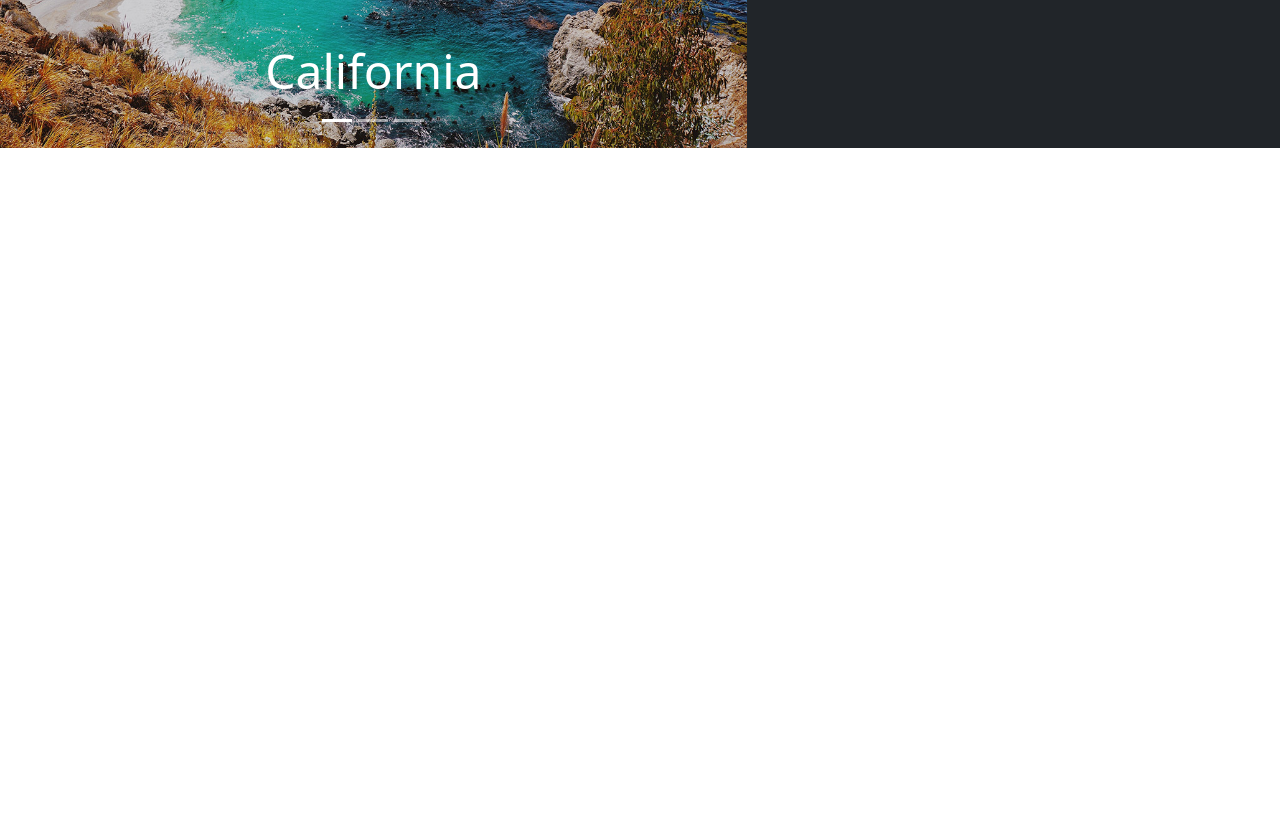
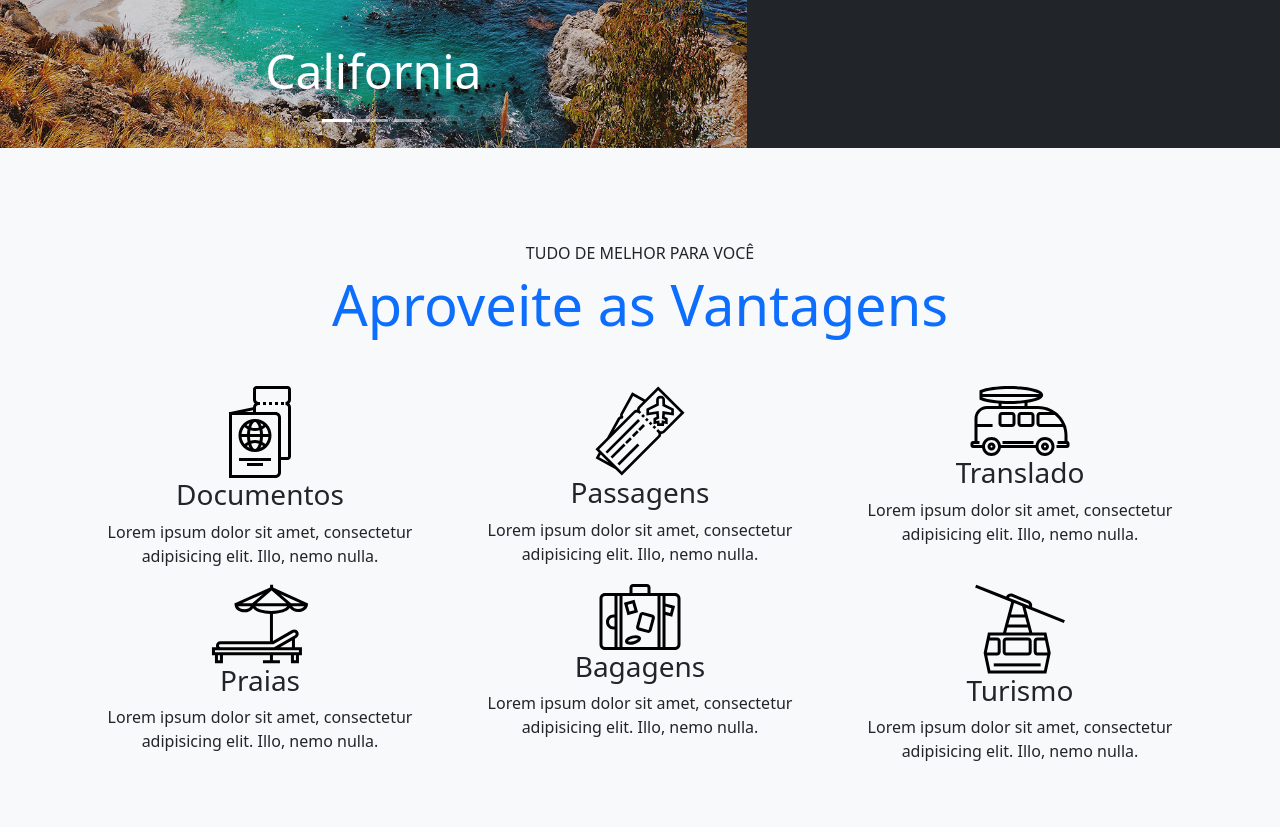
Before and after one commit to owilliangoncalves/bootstrap-pratice, a website: page index.html in a window 1280 px wide. Shown: the part 414-1244 px from the top of the page. Drawn offline with nearby package versions, Linux system fonts and the light colour scheme.

Commit message:
ajuste de container na section

```diff
--- a/CSS/style.css
+++ b/CSS/style.css
@@ -5,3 +5,7 @@ body {
 .box-shadow {
   box-shadow: 0 2px 10px 0 rgb(212, 212, 212);
 }
+
+.icone {
+  height: 100px;
+}
--- a/index.html
+++ b/index.html
@@ -1,50 +1,32 @@
 <!DOCTYPE html>
 <html lang="pt-BR">
+
 <head>
   <meta charset="UTF-8" />
   <meta name="viewport" content="width=device-width, initial-scale=1.0" />
   <link rel="stylesheet" href="./CSS/bootstrap.css" />
   <link rel="stylesheet" href="./CSS/style.css" />
-    <script
-      src="https://cdn.jsdelivr.net/npm/bootstrap@5.3.3/dist/js/bootstrap.bundle.min.js"
+  <script src="https://cdn.jsdelivr.net/npm/bootstrap@5.3.3/dist/js/bootstrap.bundle.min.js"
     integrity="sha384-YvpcrYf0tY3lHB60NNkmXc5s9fDVZLESaAA55NDzOxhy9GkcIdslK1eN7N6jIeHz"
-      crossorigin="anonymous"
-    ></script>
+    crossorigin="anonymous"></script>
 
   <title>Caravan</title>
 </head>
-  <body class="">
-    <nav
-      class="box-shadow navbar navbar-expand-md fixed-top bg-body-tertiary py-2"
-    >
+
+<body>
+  <nav class="box-shadow navbar navbar-expand-md fixed-top bg-body-tertiary py-2">
     <div class="container-fluid">
-        <a href="#" class="navbar-brand ms-2"
-          ><img src="./img/caravan.svg" alt="caravan-logo"
-        /></a>
-        <button
-          class="navbar-toggler"
-          type="button"
-          data-bs-toggle="collapse"
-          data-bs-target="#navbarSupportedContent"
-          aria-controls="navbarSupportedContent"
-          aria-expanded="false"
-          aria-label="Toggle navigation"
-        >
+      <a href="#" class="navbar-brand ms-2"><img src="./img/caravan.svg" alt="caravan-logo" /></a>
+      <button class="navbar-toggler" type="button" data-bs-toggle="collapse" data-bs-target="#navbarSupportedContent"
+        aria-controls="navbarSupportedContent" aria-expanded="false" aria-label="Toggle navigation">
         <span class="navbar-toggler-icon"></span>
       </button>
 
       <div id="navbarSupportedContent" class="collapse navbar-collapse">
         <ul class="navbar-nav ms-auto mb-2">
           <li class="nav-item dropdown">
-              <a
-                href=""
-                class="nav-link ms-sm-2 dropdown-toggle"
-                href="#"
-                role="button"
-                data-bs-toggle="dropdown"
-                aria-expanded="false"
-                >Locais</a
-              >
+            <a href="" class="nav-link ms-sm-2 dropdown-toggle" href="#" role="button" data-bs-toggle="dropdown"
+              aria-expanded="false">Locais</a>
             <ul class="dropdown-menu">
               <li><a class="dropdown-item" href="#">California</a></li>
               <li><a class="dropdown-item" href="#">Paris</a></li>
@@ -61,9 +43,7 @@
             <a href="#" class="nav-link ms-sm-2">Login</a>
           </li>
           <li class="nav-item">
-              <a href="#" class="btn btn-outline-primary me-2 ms-sm-4"
-                >Inscreva-se</a
-              >
+            <a href="#" class="btn btn-outline-primary me-2 ms-sm-4">Inscreva-se</a>
           </li>
         </ul>
       </div>
@@ -75,7 +55,8 @@
       <div class=" col-md-7 p-0  ">
         <div id="carouselImagens" class="carousel carousel-white slide carousel-fade" data-bs-ride="carousel">
           <div class="carousel-indicators">
-              <button type="button" data-bs-target="#carouselImagens" data-bs-slide-to="0" class="active" aria-current="true" aria-label="California"></button>
+            <button type="button" data-bs-target="#carouselImagens" data-bs-slide-to="0" class="active"
+              aria-current="true" aria-label="California"></button>
             <button type="button" data-bs-target="#carouselImagens" data-bs-slide-to="1" aria-label="Dublin"></button>
             <button type="button" data-bs-target="#carouselImagens" data-bs-slide-to="2" aria-label="Paris"></button>
           </div>
@@ -119,18 +100,9 @@
         </p>
         <form action="">
           <div class="input-group input-group-lg ">
-              <input
-                type="text"
-                class="form-control"
-                placeholder="Email"
-                aria-label="Email"
-                aria-describedby="button-addon2"
-              />
-              <button
-                class="btn btn-primary"
-                type="button"
-                id="button-addon2"
-              >
+            <input type="text" class="form-control" placeholder="Email" aria-label="Email"
+              aria-describedby="button-addon2" />
+            <button class="btn btn-primary" type="button" id="button-addon2">
               Inscreva-se
             </button>
           </div>
@@ -139,6 +111,63 @@
     </div>
   </section>
 
+  <section class="py-5 bg-light text-center">
+    <div class="container">
+      <div class="my-5">
+        <span class="h6 d-block">TUDO DE MELHOR PARA VOCÊ</span>
+        <h2 class="display-4 text-primary">Aproveite as Vantagens</h2>
+      </div>
+      <div class="row">
+        <div class="col-xl-4 col-md-6">
+          <div class="d-flex justify-content-center">
+            <img src="img/icones/passaporte.svg" alt="Passaporte">
+          </div>
+          <h3>Documentos</h3>
+          <p>Lorem ipsum dolor sit amet, consectetur adipisicing elit. Illo, nemo nulla.</p>
+        </div>
+
+        <div class="col-xl-4 col-md-6">
+          <div class="d-flex justify-content-center">
+            <img src="img/icones/passagens.svg" alt="Passagens">
+          </div>
+          <h3>Passagens</h3>
+          <p>Lorem ipsum dolor sit amet, consectetur adipisicing elit. Illo, nemo nulla.</p>
+        </div>
+
+        <div class="col-xl-4 col-md-6">
+          <div class="d-flex justify-content-center">
+            <img src="img/icones/translado.svg" alt="Translado">
+          </div>
+          <h3>Translado</h3>
+          <p>Lorem ipsum dolor sit amet, consectetur adipisicing elit. Illo, nemo nulla.</p>
+        </div>
+
+        <div class="col-xl-4 col-md-6">
+          <div class="d-flex justify-content-center">
+            <img src="img/icones/praias.svg" alt="Praias">
+          </div>
+          <h3>Praias</h3>
+          <p>Lorem ipsum dolor sit amet, consectetur adipisicing elit. Illo, nemo nulla.</p>
+        </div>
+
+        <div class="col-xl-4 col-md-6">
+          <div class="d-flex justify-content-center">
+            <img src="img/icones/bagagens.svg" alt="Bagagens">
+          </div>
+          <h3>Bagagens</h3>
+          <p>Lorem ipsum dolor sit amet, consectetur adipisicing elit. Illo, nemo nulla.</p>
+        </div>
+
+        <div class="col-xl-4 col-md-6">
+          <div class="d-flex justify-content-center">
+            <img src="img/icones/turismo.svg" alt="Turismo">
+          </div>
+          <h3>Turismo</h3>
+          <p>Lorem ipsum dolor sit amet, consectetur adipisicing elit. Illo, nemo nulla.</p>
+        </div>
+  </section>
+
   <script src="./js/App.js"></script>
 </body>
+
 </html>
```
Also changed, not shown: 1 other file. Lines whose indentation alone changed are shown as unchanged.
